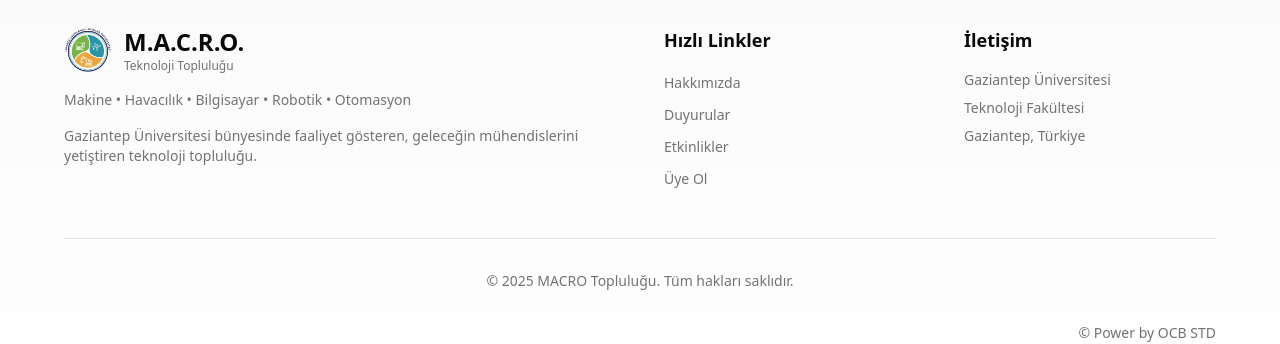
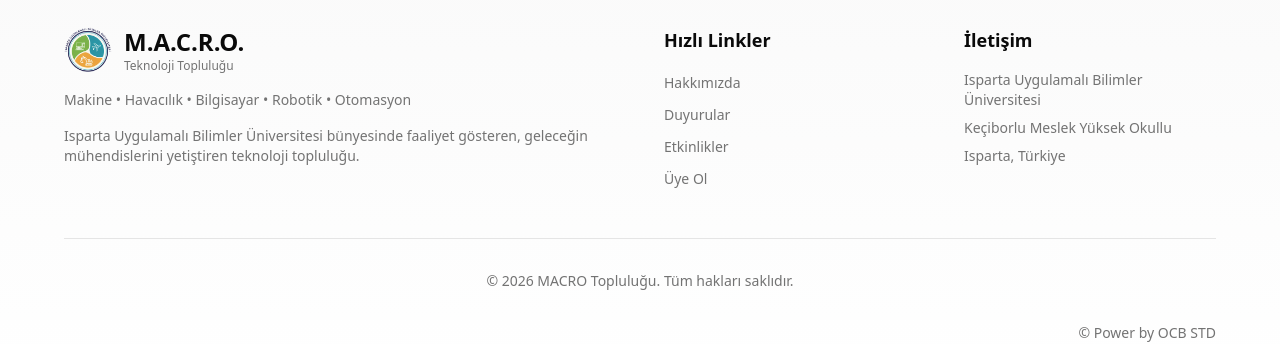
Before and after one commit to OsmanxCan/MACRO, a Next.js app: page /events in a window 1280 px wide. Shown: the part 1190-1534 px from the top of the page. Built offline with nearby package versions, Linux system fonts and the light colour scheme; no server answers; the database is empty.

Commit message:
Footer1.0.1 update

```diff
--- a/components/Footer.tsx
+++ b/components/Footer.tsx
@@ -80,7 +80,7 @@ export default function () {
                   Makine • Havacılık • Bilgisayar • Robotik • Otomasyon
                 </p>
                 <p className="text-sm text-muted-foreground">
-                  Gaziantep Üniversitesi bünyesinde faaliyet gösteren,
+                  Isparta Uygulamalı Bilimler Üniversitesi bünyesinde faaliyet gösteren,
                   geleceğin mühendislerini yetiştiren teknoloji topluluğu.
                 </p>
               </div>
@@ -89,8 +89,8 @@ export default function () {
                 <h4 className="text-lg font-bold mb-4">Hızlı Linkler</h4>
                 <ul className="space-y-2">
                   <li><a href="#hakkinda" className="text-sm text-muted-foreground hover:text-primary transition-colors">Hakkımızda</a></li>
-                  <li><a href="#duyurular" className="text-sm text-muted-foreground hover:text-primary transition-colors">Duyurular</a></li>
-                  <li><a href="#etkinlikler" className="text-sm text-muted-foreground hover:text-primary transition-colors">Etkinlikler</a></li>
+                  <li><a href="/announcements" className="text-sm text-muted-foreground hover:text-primary transition-colors">Duyurular</a></li>
+                  <li><a href="/events" className="text-sm text-muted-foreground hover:text-primary transition-colors">Etkinlikler</a></li>
                   <li><a href="/kayit-ol" className="text-sm text-muted-foreground hover:text-primary transition-colors">Üye Ol</a></li>
                 </ul>
               </div>
@@ -98,16 +98,16 @@ export default function () {
               <div>
                 <h4 className="text-lg font-bold mb-4">İletişim</h4>
                 <ul className="space-y-2 text-sm text-muted-foreground">
-                  <li>Gaziantep Üniversitesi</li>
-                  <li>Teknoloji Fakültesi</li>
-                  <li>Gaziantep, Türkiye</li>
+                  <li>Isparta Uygulamalı Bilimler Üniversitesi</li>
+                  <li>Keçiborlu Meslek Yüksek Okullu</li>
+                  <li>Isparta, Türkiye</li>
                 </ul>
               </div>
             </div>
 
             <div className="pt-8 border-t text-center">
               <p className="text-sm text-muted-foreground">
-                © 2025 MACRO Topluluğu. Tüm hakları saklıdır.
+                © 2026 MACRO Topluluğu. Tüm hakları saklıdır.
               </p>
             </div>
             <div className="pt-8 text-right">
```
